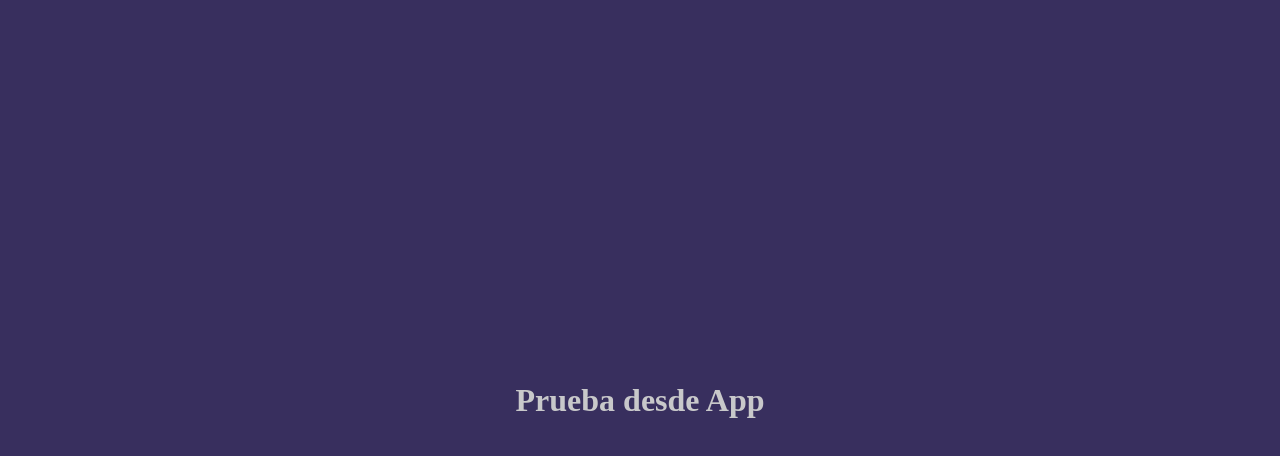
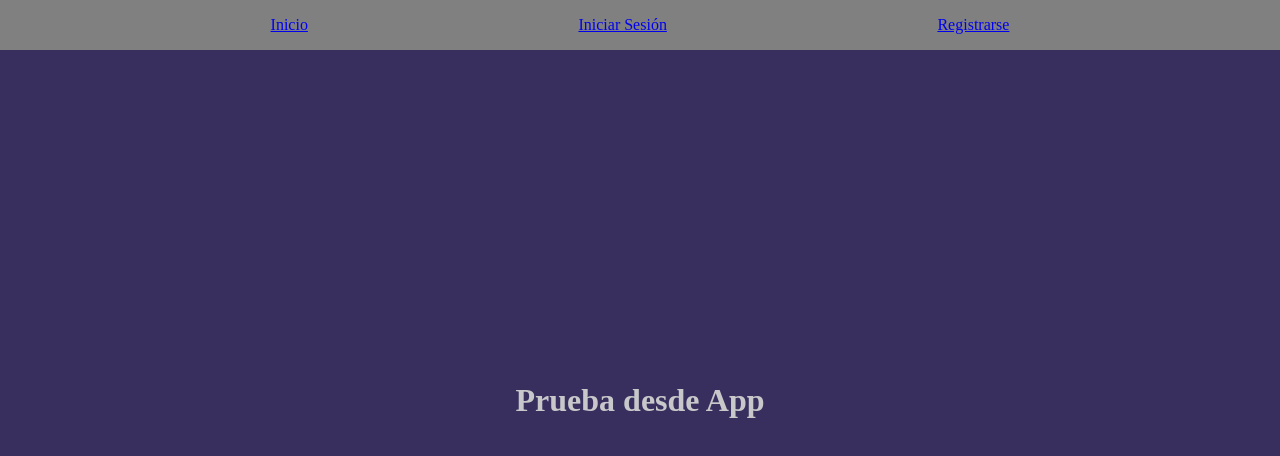
Before and after one commit to GeraMaldonado/blog-frontend, a React (Vite) app: page / in a window 1280 px wide. Before the commit this address had no page. Shown: the top 456 px of the page. Built offline with nearby package versions, Linux system fonts and the light colour scheme.

Commit message:
add: navegador en aplicacion

```diff
--- a/src/App.tsx
+++ b/src/App.tsx
@@ -1,10 +1,12 @@
 import './App.css'
 import { AppRoutes } from './routes/AppRoutes'
+import Navbar from './components/layout/Navbar'
 
 export function App (): React.FC {
   return (
     <>
       <h1>Prueba desde App</h1>
+      <Navbar />
       <AppRoutes />
     </>
   )
```
